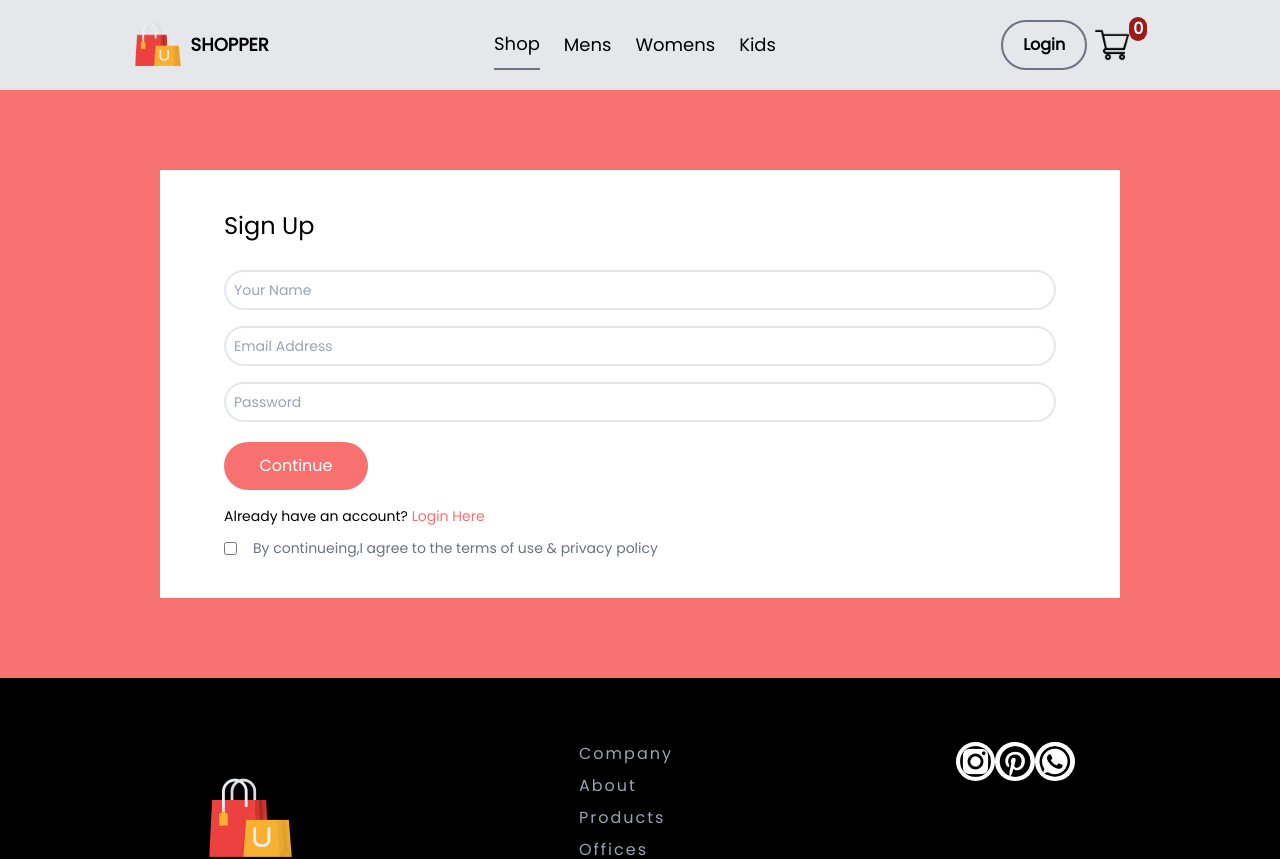
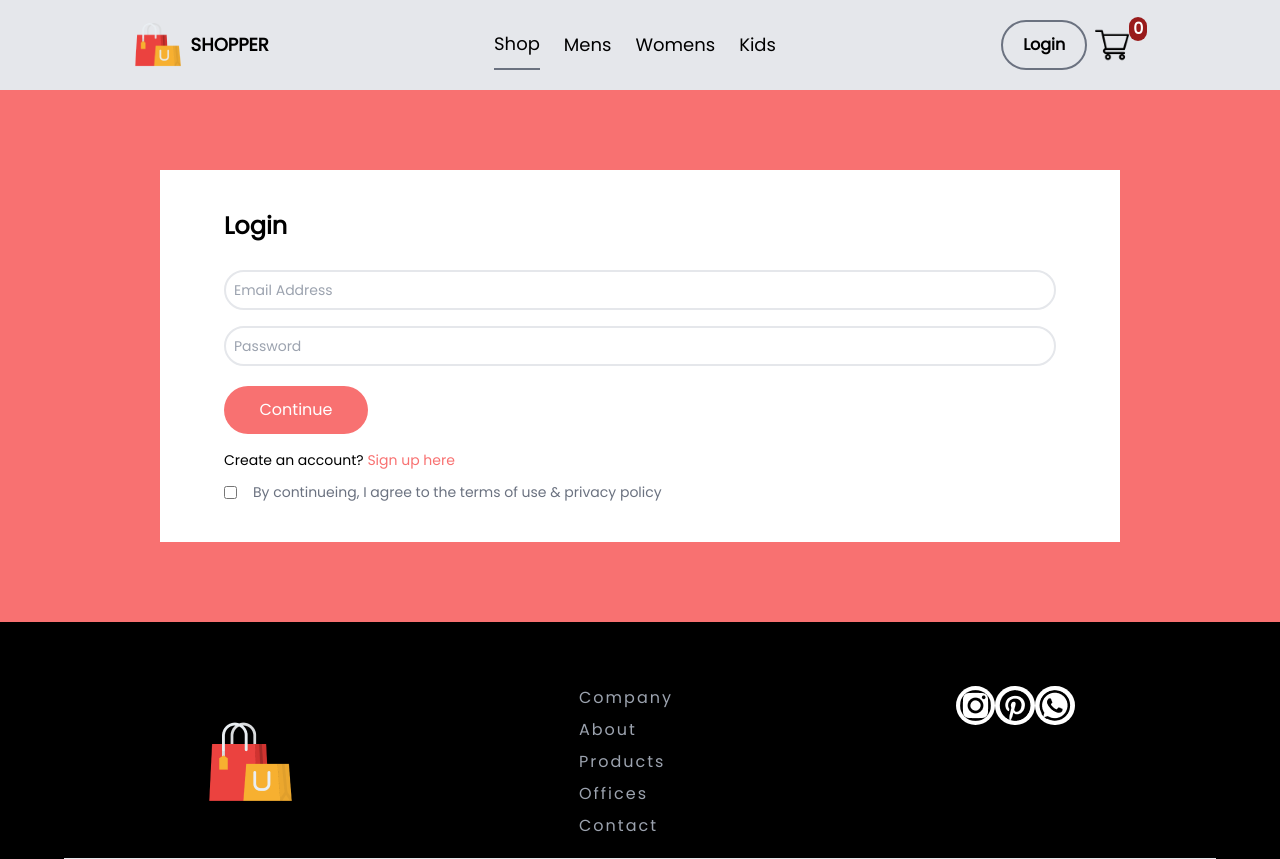
Before and after one commit to weerawi/Fashion-website-fullstack, a React (Create React App) app in the folder frontend/: page /login in a window 1280 px wide. Shown: the top 859 px of the page. Built offline with nearby package versions, Linux system fonts and the light colour scheme; a web font is replaced by a local one.

Commit message:
after sucessful login direct to home page and save token in localstorage are created in loginadnsignup component in frontend

```diff
--- a/frontend/src/Pages/LoginSingUp.jsx
+++ b/frontend/src/Pages/LoginSingUp.jsx
@@ -1,23 +1,70 @@
 import React from 'react'
+import { useState } from 'react';
 
 const LoginSingUp = () => {
+
+  const [state,setState] = useState('Login')
+  const [formData,setFormData] = useState({
+    username:'',
+    email:'',
+    password:'',
+  })
+
+  const changeHandler = (e) => {
+      setFormData({...formData,[e.target.name]:e.target.value});
+  };
+
+
+  const login = async () => {
+    console.log('Login Function Executed',formData)
+  }
+
+  const singup = async () => {
+    console.log('Singup Function Executed',formData) ;
+    let responseData;
+
+    await fetch('http://localhost:4000/signup',{
+        method:"POST",
+        headers:{
+          Accept:'application/json',
+          'Content-Type':'application/json'
+        },
+        body:JSON.stringify(formData)
+    }).then(res => res.json()).
+    then((data) => responseData = data)
+
+    if(responseData.success){
+      localStorage.setItem('auth-token',responseData.token);
+      window.location.replace('/');
+    }
+  }
+
+
+
+
   return (
     <div className='loginsignup w-[100%]  bg-red-400 py-20 flex justify-center font-custom-poppin'>
         <div className="loginsignup-container w-[75%] mx-auto max-w-[1080px] bg-white py-10 px-16">
-            <h1 className='text-2xl'>Sign Up</h1>
+            <h1 className='text-2xl font-bold'>{state}</h1>
             <div className="loginsignup-fields flex flex-col mt-7 space-y-4">
-                <input  className='w-[100%] border-2 p-2 rounded-3xl text-gray-600 text-sm' type="text" placeholder= 'Your Name' />
-                <input  className='w-[100%] border-2 p-2 rounded-3xl text-gray-600 text-sm' type="email" placeholder='Email Address' />
-                <input  className='w-[100%] border-2 p-2 rounded-3xl text-gray-600 text-sm' type="password" placeholder='Password' />
+                {state ==="Sign Up"?
+                <input value={formData.name} onChange={changeHandler}  className='w-[100%] border-2 p-2 rounded-3xl text-gray-600 text-sm' type="text" name='username' placeholder= 'Your Name' />
+                :<></>}
+                <input value={formData.email} onChange={changeHandler}  className='w-[100%] border-2 p-2 rounded-3xl text-gray-600 text-sm' type="email" name="email" placeholder='Email Address' />
+                <input value={formData.password} onChange={changeHandler}  className='w-[100%] border-2 p-2 rounded-3xl text-gray-600 text-sm' type="password" name="password" placeholder='Password' />
             </div>
 
-            <button className='w-36 bg-red-400 mt-5 rounded-full p-3 cursor-pointer text-white '>Continue</button>
+            <button onClick={() =>{state==="Login"?login() :singup()} }  className='w-36 bg-red-400 mt-5 rounded-full p-3 cursor-pointer text-white '>Continue</button>
 
-            <p className='loginsignuo-login text-sm mt-4'>Already have an account? <span className='text-red-400 font-medium'>Login Here</span></p>
+            {state === "Sign Up" ?
+            <p className='loginsignuo-login text-sm mt-4'>Already have an account? <span onClick={() => setState("Login")}  className='text-red-400 font-medium cursor-pointer'>Login Here</span></p>
+            :
+            <p className='loginsignuo-login text-sm mt-4'>Create an account? <span  onClick={() => setState("Sign Up")}  className='text-red-400 font-medium cursor-pointer'>Sign up here</span></p>
+            }
 
             <div className="loginsignup-agree mt-3 flex items-center gap-4 text-sm text-gray-500 font-medium">
                 <input type="checkbox" name="" id="" />
-                <p>By continueing,I agree to the terms of use & privacy policy</p>
+                <p>By continueing, I agree to the terms of use & privacy policy</p>
             </div>
         </div>
     </div>
```
